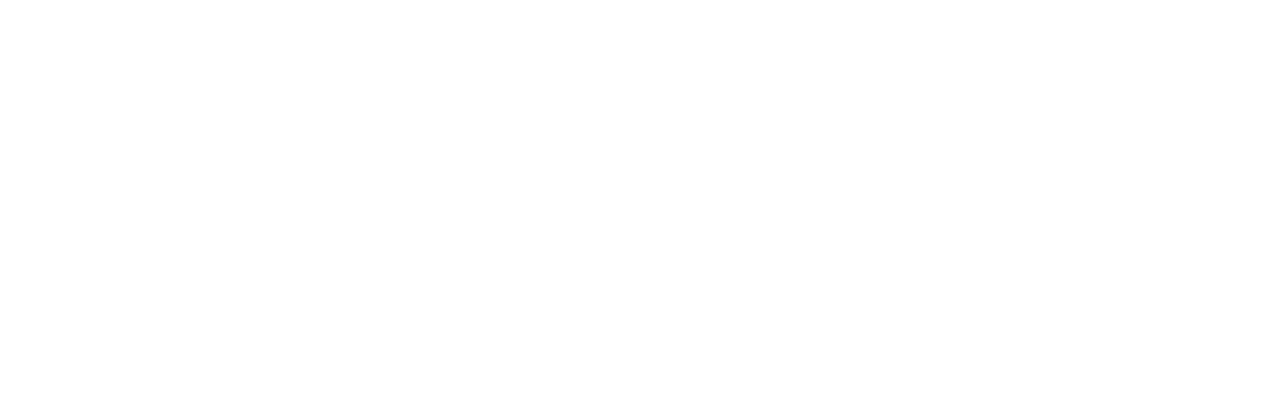
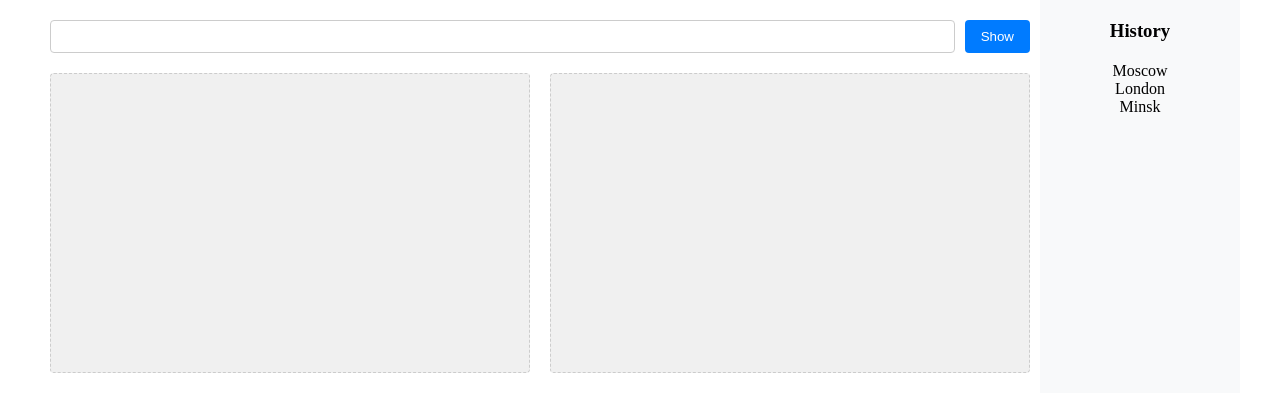
Before and after one commit to sosninroman/otus-javascript-basic-homework-8, a website: page src/index.html in a window 1280 px wide. Drawn offline with Linux system fonts and the light colour scheme.

Commit message:
Add simple app layout

```diff
--- a/src/index.html
+++ b/src/index.html
@@ -3,7 +3,29 @@
     <head>
         <meta charset="UTF-8" />
         <meta name="viewport" content="width=device-width, initial-scale=1.0" />
+        <link rel="stylesheet" href="main.css" />
         <title>otus homework # 8</title>
     </head>
-    <body></body>
+    <body>
+        <main>
+            <section>
+                <header class="toolbar">
+                    <input type="text" />
+                    <button>Show</button>
+                </header>
+                <div class="container">
+                    <div class="placeholder"></div>
+                    <div class="placeholder"></div>
+                </div>
+            </section>
+            <aside>
+                <h3>History</h3>
+                <ul>
+                    <li>Moscow</li>
+                    <li>London</li>
+                    <li>Minsk</li>
+                </ul>
+            </aside>
+        </main>
+    </body>
 </html>
--- /dev/null
+++ b/src/main.css
@@ -0,0 +1,74 @@
+* {
+    box-sizing: border-box;
+    margin: 0;
+    padding: 0;
+}
+
+body {
+    min-height: 100vh;
+    margin: 0;
+}
+
+main {
+    width: 100%;
+    height: 100%;
+    display: flex;
+    max-width: 1200px;
+    margin: 0 auto;
+}
+
+section {
+    flex: 1;
+    padding: 20px 10px;
+}
+
+aside {
+    min-width: 200px;
+    padding: 20px;
+    background: #f8f9fa;
+    text-align: center;
+}
+
+ul {
+    padding: 0;
+    list-style-type: none;
+}
+
+h3 {
+    margin-bottom: 20px;
+}
+
+.toolbar {
+    display: flex;
+    gap: 10px;
+    margin-bottom: 20px;
+}
+
+.toolbar input {
+    flex: 1;
+    padding: 8px;
+    border: 1px solid #ccc;
+    border-radius: 4px;
+}
+
+.toolbar button {
+    padding: 8px 16px;
+    background: #007bff;
+    color: white;
+    border: none;
+    border-radius: 4px;
+    cursor: pointer;
+}
+
+.container {
+    display: flex;
+    gap: 20px;
+}
+
+.placeholder {
+    height: 300px;
+    background: #f0f0f0;
+    border: 1px dashed #ccc;
+    border-radius: 4px;
+    flex: 1;
+}
```
